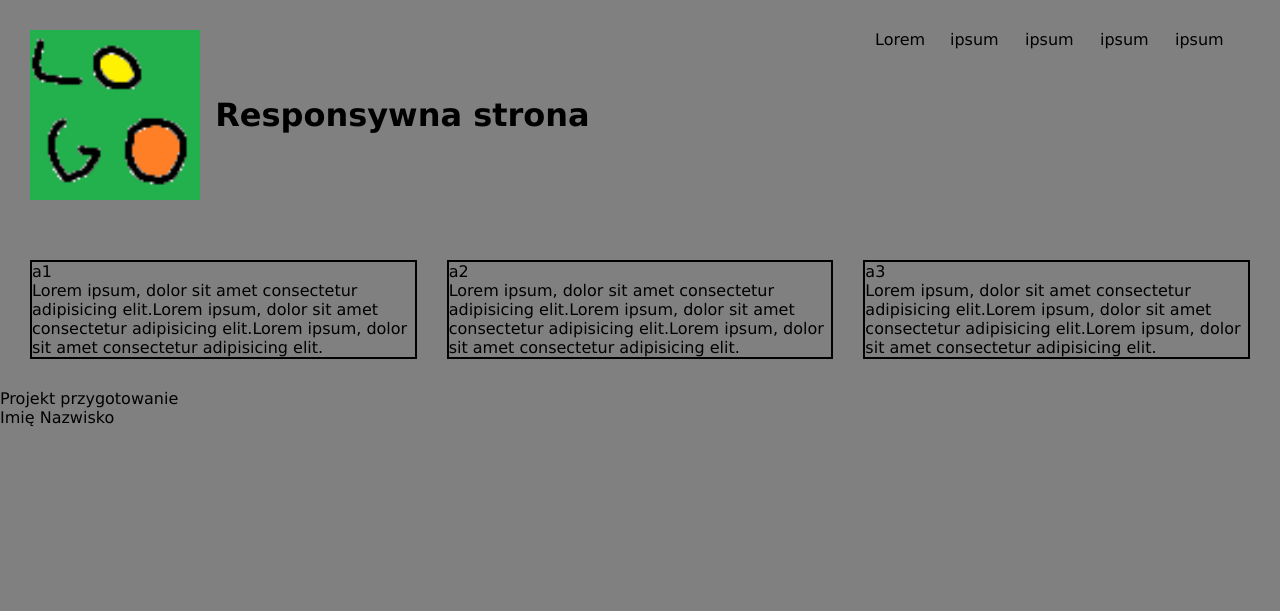
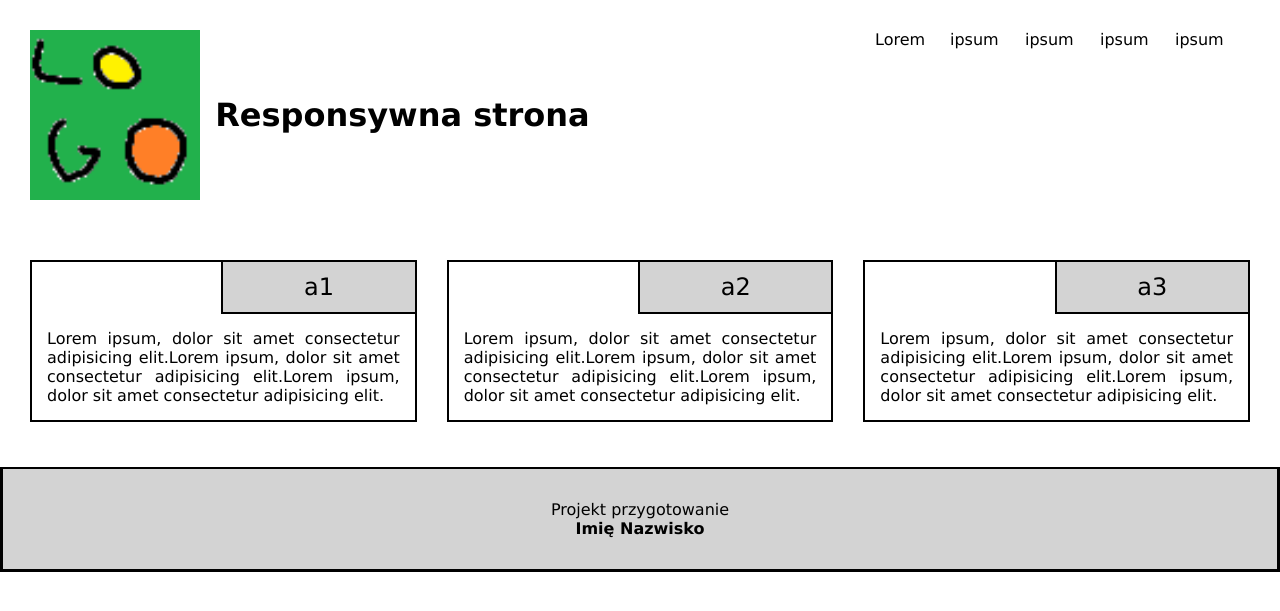
Before and after one commit to Michaszek224/aplikacjeInternetowe, a PHP site: page / in a window 1280 px wide. Shown: the top 611 px of the page. Run offline with PHP 8.4, Linux system fonts and the light colour scheme.

Commit message:
skonczone zadanie 18

```diff
--- a/zajecia23/style.css
+++ b/zajecia23/style.css
@@ -4,7 +4,6 @@ html {
     box-sizing: border-box;
     font-family: "verdana";
     font-size: 16px;
-    background-color: gray;
     font-weight: normal;
     color:inherit;
     text-decoration: none;
@@ -39,6 +38,17 @@ header {
 footer {
     display: flex;
     flex-direction: column;
+    height: 100px;
+    background-color: lightgray;
+    border-top: 2px;
+    border-style: solid;
+    margin-top: 15px;
+    align-items: center;
+    justify-content: center;
+}
+
+footer p + p {
+    font-weight: bold;
 }
 
 #title{
@@ -73,9 +83,29 @@ article{
     border-style: solid;
     border-width: 2px;
     width: 100%;
+    display: flex;
+    flex-direction: column;
 }
 
 article header {
     margin: 0;
     padding: 0;
+    height:  50px;
+    width: 50%;
+    font-size: 1.5em;
+    justify-content: center;
+    align-items: center;
+    align-self: flex-end;
+    background-color: lightgray;
+    border-top: 0px;
+    border-left: 2px;
+    border-right: 0px;
+    border-bottom: 2px;
+    border-style: solid;
+
 }
+
+article p{
+    text-align: justify;
+    padding: 15px;
+}
```
